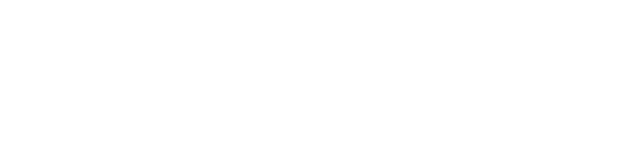
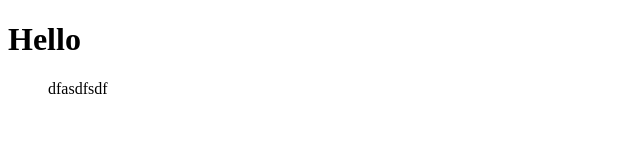
Before and after one commit to scorpio1028/first-day-demo, a plain HTML site: page index.html in a window 1280 px wide. Shown: the whole page, without its empty margins (0-640 px from the left). Drawn offline with Linux system fonts and the light colour scheme.

Commit message:
new update

```diff
--- a/index.html
+++ b/index.html
@@ -7,6 +7,9 @@
     <title>Document</title>
 </head>
 <body>
-
+    <h1>
+        Hello
+    </h1>
+    <ul> dfasdfsdf </ul>
 </body>
 </html>
```
